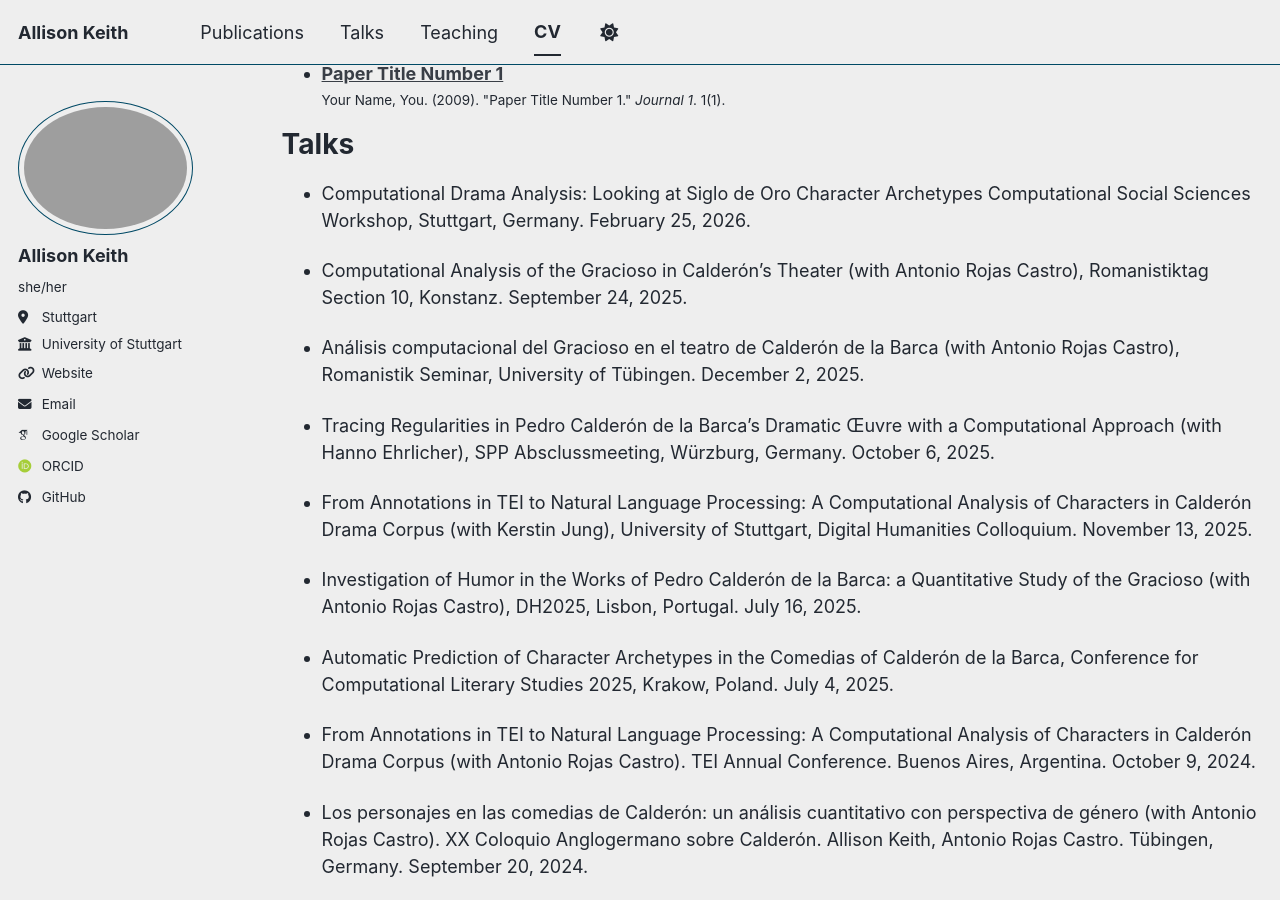
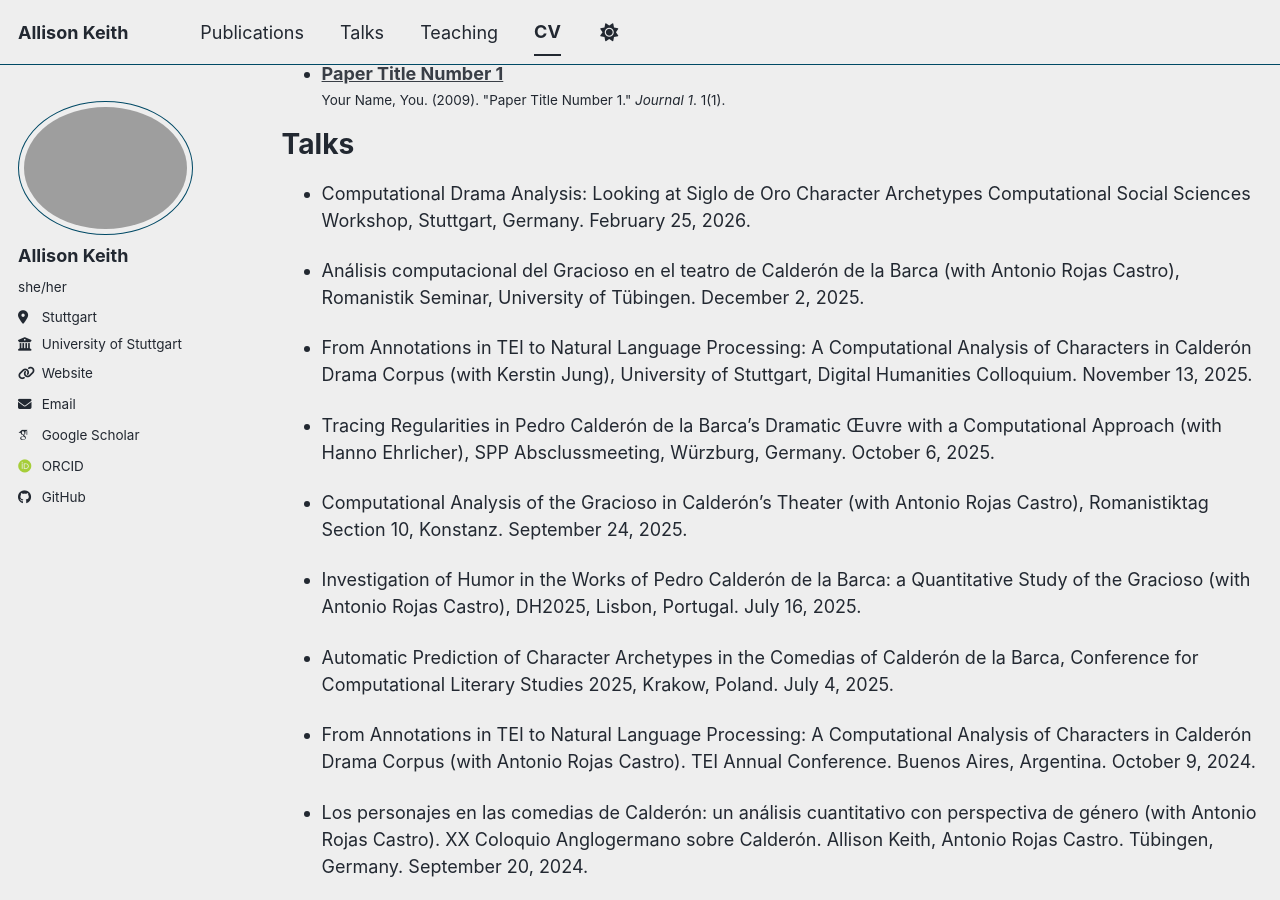
Before and after one commit to allisonakeith/allisonakeith.github.io, a Jekyll site: the page built from _pages/cv.md, in a window 1280 px wide and 900 px high, scrolled down 2069 px. Built offline with Jekyll 4.4.1, drawn with Linux system fonts in a browser that asks for light colours; some web fonts are replaced; a script bundle is joined from its source files by our own code; library files that are not in the unit come from our copies; a file with an impossible date is left out.

Commit message:
reordered talks according to date

```diff
--- a/_pages/cv.md
+++ b/_pages/cv.md
@@ -69,15 +69,15 @@ Talks
 ======
 * Computational Drama Analysis: Looking at Siglo de Oro Character Archetypes Computational Social Sciences Workshop, Stuttgart, Germany. February 25, 2026.
 
+* Análisis computacional del Gracioso en el teatro de Calderón de la Barca (with Antonio Rojas Castro), Romanistik Seminar, University of Tübingen. December 2, 2025.
+
+* From Annotations in TEI to Natural Language Processing: A Computational Analysis of Characters in Calderón Drama Corpus (with Kerstin Jung), University of Stuttgart, Digital Humanities Colloquium. November 13, 2025.
+
+* Tracing Regularities in Pedro Calderón de la Barca’s Dramatic Œuvre with a Computational Approach (with Hanno Ehrlicher), SPP Absclussmeeting, Würzburg, Germany. October 6, 2025.
+
 * Computational Analysis of the Gracioso in Calderón’s Theater (with Antonio Rojas Castro), Romanistiktag Section 10, Konstanz. September 24, 2025.
 
 <!-- ** Rostock -->
-
-* Análisis computacional del Gracioso en el teatro de Calderón de la Barca (with Antonio Rojas Castro), Romanistik Seminar, University of Tübingen. December 2, 2025.
-
-* Tracing Regularities in Pedro Calderón de la Barca’s Dramatic Œuvre with a Computational Approach (with Hanno Ehrlicher), SPP Absclussmeeting, Würzburg, Germany. October 6, 2025.
-
-* From Annotations in TEI to Natural Language Processing: A Computational Analysis of Characters in Calderón Drama Corpus (with Kerstin Jung), University of Stuttgart, Digital Humanities Colloquium. November 13, 2025.
 
 * Investigation of Humor in the Works of Pedro Calderón de la Barca: a Quantitative Study of the Gracioso (with Antonio Rojas Castro), DH2025, Lisbon, Portugal. July 16, 2025.
 
```
